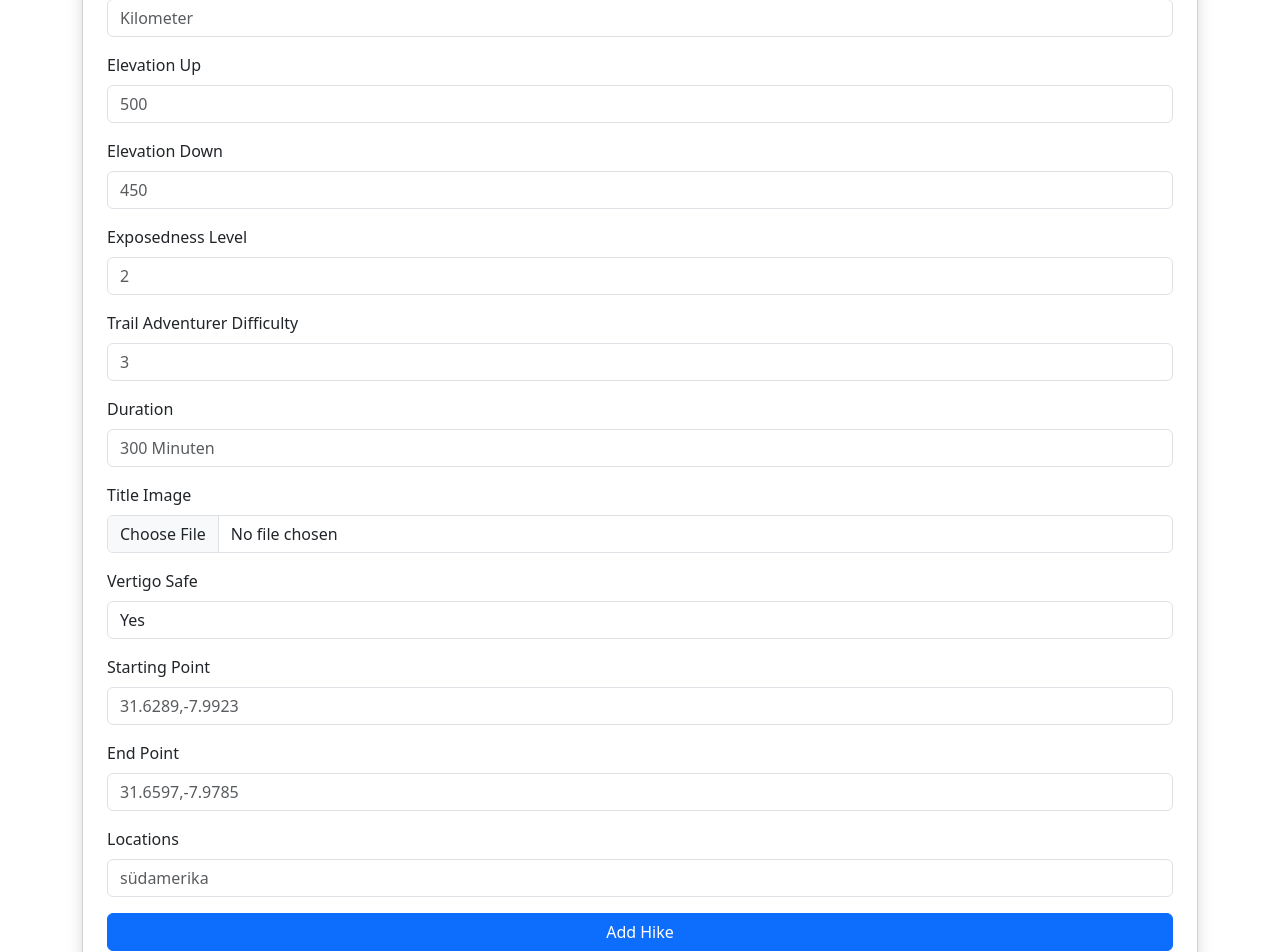
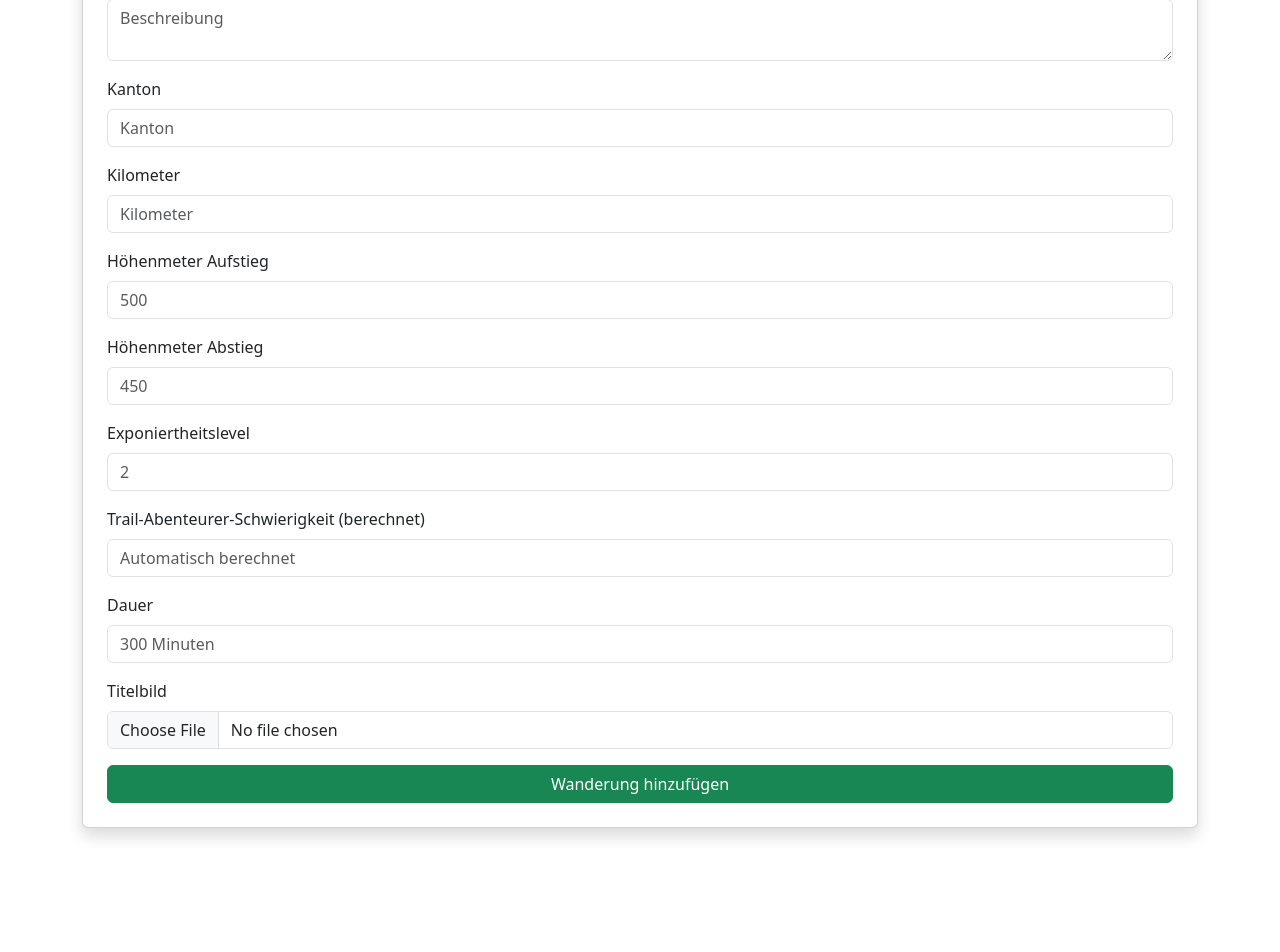
Before and after one commit to macbaileys/TrailAdventurer, a SvelteKit app: page /hikes/create in a window 1280 px wide. Shown: the part 360-1312 px from the top of the page. After the commit the page ends 1212 px from the top, so only its background shows below. Built offline with nearby package versions, Linux system fonts and the light colour scheme.

Commit message:
so far so good?

```diff
--- a/src/routes/hikes/+page.svelte
+++ b/src/routes/hikes/+page.svelte
@@ -27,7 +27,7 @@
     <div class="row">
       <div class="col-12 col-md-10 offset-md-1 text-center">
         <h1 class="display-10 fw-bold text-primary mb-3">
-          TrailAdventurer: Deine WebApp zu den spektakulärsten Naturabenteuern!
+          TrailAdventurer: Deine WebApp zu den spektakulärsten Wanderungen!
         </h1>
         <p class="lead text-secondary">
           Stell dir vor, du stehst vor einer Auswahl von Wanderungen, die alle
@@ -49,8 +49,8 @@
           einem Teil einer epischen Reise.
         </p>
         <p class="fs-5 text-success fw-bold">
-          Worauf wartest du noch? Der nächste große Moment wartet bereits hinter
-          dem nächsten Gipfel! 🌄✨
+          Worauf wartest du noch? Der nächste grosse Moment wartet bereits
+          hinter dem nächsten Gipfel! 🌄✨
         </p>
       </div>
     </div>
--- a/src/routes/hikes/create/+page.server.js
+++ b/src/routes/hikes/create/+page.server.js
@@ -5,19 +5,21 @@ export const actions = {
     const data = await request.formData();
     const hike = {
       wanderung: data.get("wanderung") || "Unbenannt",
-      kilometer: parseFloat(data.get("kilometer")) || "Keine Angabe in ",
-      elevation_up: parseInt(data.get("elevation_up"), 10) || 500,
-      elevation_down: parseInt(data.get("elevation_down"), 10) || 450,
-      exposedness_level: parseInt(data.get("exposedness_level"), 10) || 2,
-      TrailAdventurer_difficulty: parseInt(data.get("TrailAdventurer_difficulty"), 10) || 3,
-      user_rating: 4.3, // Placeholder user rating
-      dauer: data.get("dauer") || "300 Minuten",
-      titelbild: data.get("titelbild") || "/images/newhike.png",
-      vertigo_safe: data.get("vertigo_safe") === "true" || true,
+      description: data.get("description") || "No description provided",
+      canton: data.get("canton") || "Unknown",
+      kilometer: parseFloat(data.get("kilometer")) || 0,
+      elevation_up: parseInt(data.get("elevation_up"), 10) || 0,
+      elevation_down: parseInt(data.get("elevation_down"), 10) || 0,
+      exposedness_level: parseInt(data.get("exposedness_level"), 10) || 1,
+      TrailAdventurer_difficulty: parseInt(data.get("TrailAdventurer_difficulty"), 10) || 1,
+      user_rating: 4.0, // Placeholder user rating
+      dauer: data.get("dauer") || "0 Minuten",
+      titelbild: data.get("titelbild") || "/images/default.png",
+      vertigo_safe: data.get("vertigo_safe") === "true",
       favorite: false, // Default value
       starting_point: data.get("starting_point")?.split(",").map(Number) || [],
       end_point: data.get("end_point")?.split(",").map(Number) || [],
-      locations: data.get("locations")?.split(",") || ["überall"],
+      locations: data.get("locations")?.split(",") || ["unknown"],
     };
 
     await db.createHike(hike);
--- a/src/routes/hikes/create/+page.svelte
+++ b/src/routes/hikes/create/+page.svelte
@@ -10,19 +10,30 @@
     if (file) {
       const reader = new FileReader();
       reader.onload = (e) => {
-        titleImage.set(e.target.result); // Update the store
+        titleImage.set(e.target.result);
       };
       reader.readAsDataURL(file);
     }
   }
+
+  function calculateDifficulty(elevation_up, exposedness_level, kilometer) {
+    return Math.round(
+      elevation_up / 100 + exposedness_level * 2 + kilometer / 2,
+    );
+  }
+
+  $effect(() => {
+    vertigoSafe = exposedness_level <= 3;
+  });
 </script>
 
 <Navbar />
 
 <div class="container my-4">
-  <a href="/hikes" class="btn btn-secondary mb-3">Back</a>
-  <h1 class="mb-4 text-center">Add a Hike</h1>
+  <a href="/hikes" class="btn btn-secondary mb-3">Zurück</a>
+  <h1 class="mb-4 text-center">Wanderung hinzufügen</h1>
   <form method="POST" action="?/create" class="card p-4 shadow">
+    <!-- Name -->
     <div class="mb-3">
       <label for="wanderung" class="form-label">Name</label>
       <input
@@ -33,6 +44,31 @@
         placeholder="Name"
       />
     </div>
+
+    <!-- Description -->
+    <div class="mb-3">
+      <label for="description" class="form-label">Beschreibung</label>
+      <textarea
+        id="description"
+        name="description"
+        class="form-control"
+        placeholder="Beschreibung"
+      ></textarea>
+    </div>
+
+    <!-- Canton -->
+    <div class="mb-3">
+      <label for="canton" class="form-label">Kanton</label>
+      <input
+        id="canton"
+        name="canton"
+        class="form-control"
+        type="text"
+        placeholder="Kanton"
+      />
+    </div>
+
+    <!-- Kilometer -->
     <div class="mb-3">
       <label for="kilometer" class="form-label">Kilometer</label>
       <input
@@ -44,8 +80,10 @@
         placeholder="Kilometer"
       />
     </div>
+
+    <!-- Elevation Up -->
     <div class="mb-3">
-      <label for="elevation_up" class="form-label">Elevation Up</label>
+      <label for="elevation_up" class="form-label">Höhenmeter Aufstieg</label>
       <input
         id="elevation_up"
         name="elevation_up"
@@ -54,8 +92,10 @@
         placeholder="500"
       />
     </div>
+
+    <!-- Elevation Down -->
     <div class="mb-3">
-      <label for="elevation_down" class="form-label">Elevation Down</label>
+      <label for="elevation_down" class="form-label">Höhenmeter Abstieg</label>
       <input
         id="elevation_down"
         name="elevation_down"
@@ -64,8 +104,11 @@
         placeholder="450"
       />
     </div>
+
+    <!-- Exposedness Level -->
     <div class="mb-3">
-      <label for="exposedness_level" class="form-label">Exposedness Level</label
+      <label for="exposedness_level" class="form-label"
+        >Exponiertheitslevel</label
       >
       <input
         id="exposedness_level"
@@ -77,20 +120,25 @@
         placeholder="2"
       />
     </div>
+
+    <!-- Trail Adventurer Difficulty -->
     <div class="mb-3">
-      <label for="TrailAdventurer_difficulty" class="form-label">
-        Trail Adventurer Difficulty</label
+      <label for="TrailAdventurer_difficulty" class="form-label"
+        >Trail-Abenteurer-Schwierigkeit (berechnet)</label
       >
       <input
         id="TrailAdventurer_difficulty"
         name="TrailAdventurer_difficulty"
         class="form-control"
-        type="number"
-        placeholder="3"
+        type="text"
+        placeholder="Automatisch berechnet"
+        readonly
       />
     </div>
+
+    <!-- Duration -->
     <div class="mb-3">
-      <label for="dauer" class="form-label">Duration</label>
+      <label for="dauer" class="form-label">Dauer</label>
       <input
         id="dauer"
         name="dauer"
@@ -99,8 +147,10 @@
         placeholder="300 Minuten"
       />
     </div>
+
+    <!-- Title Image -->
     <div class="mb-3">
-      <label for="titleImage" class="form-label">Title Image</label>
+      <label for="titleImage" class="form-label">Titelbild</label>
       <input
         id="titleImage"
         type="file"
@@ -110,52 +160,22 @@
       />
       {#if $titleImage}
         <div class="mt-2">
-          <img src={$titleImage} alt="Hike preview" class="img-thumbnail" />
+          <img
+            src={$titleImage}
+            alt="Vorschau der Wanderung"
+            class="img-thumbnail"
+          />
         </div>
       {/if}
       <input type="hidden" name="titelbild" bind:value={$titleImage} />
     </div>
-    <div class="mb-3">
-      <label for="vertigo_safe" class="form-label">Vertigo Safe</label>
-      <select id="vertigo_safe" name="vertigo_safe" class="form-control">
-        <option value="true">Yes</option>
-        <option value="false">No</option>
-      </select>
-    </div>
-    <div class="mb-3">
-      <label for="starting_point" class="form-label">Starting Point</label>
-      <input
-        id="starting_point"
-        name="starting_point"
-        class="form-control"
-        type="text"
-        placeholder="31.6289,-7.9923"
-      />
-    </div>
-    <div class="mb-3">
-      <label for="end_point" class="form-label">End Point</label>
-      <input
-        id="end_point"
-        name="end_point"
-        class="form-control"
-        type="text"
-        placeholder="31.6597,-7.9785"
-      />
-    </div>
-    <div class="mb-3">
-      <label for="locations" class="form-label">Locations</label>
-      <input
-        id="locations"
-        name="locations"
-        class="form-control"
-        type="text"
-        placeholder="südamerika"
-      />
-    </div>
-    <button type="submit" class="btn btn-primary">Add Hike</button>
+
+    <button type="submit" class="btn btn-success">Wanderung hinzufügen</button>
   </form>
 
   {#if form?.success}
-    <div class="alert alert-success mt-3">Hike created successfully!</div>
+    <div class="alert alert-success mt-3">
+      Wanderung erfolgreich hinzugefügt!
+    </div>
   {/if}
 </div>
```
